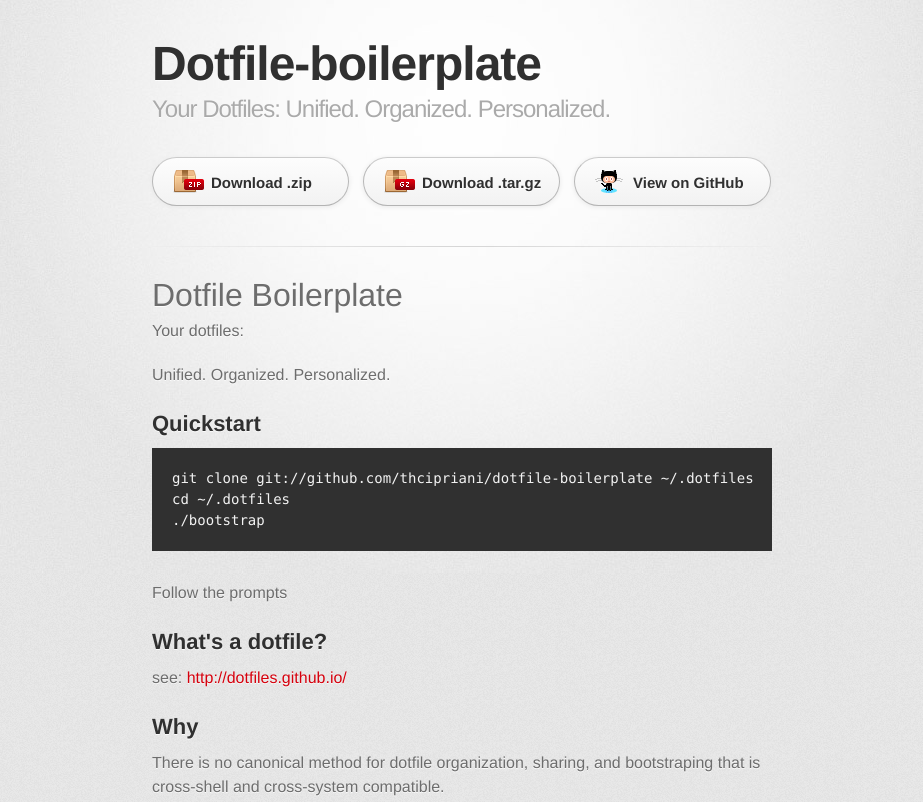
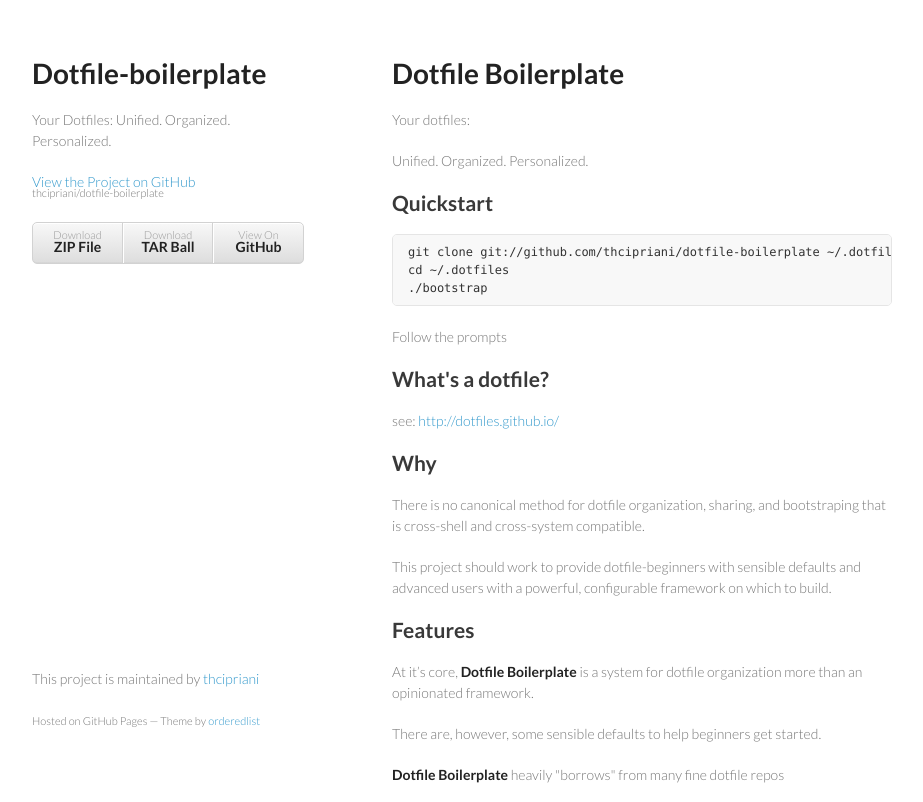
Before and after one commit to thcipriani/dotfile-boilerplate, a plain HTML site: page index.html in a window 1280 px wide. Shown: the top 802 px of the page, without its empty margins (178-1101 px from the left). Drawn offline with Linux system fonts and the light colour scheme; a web font is replaced by a local one.

Commit message:
Create gh-pages branch via GitHub

```diff
--- a/index.html
+++ b/index.html
@@ -1,36 +1,33 @@
-<!DOCTYPE html>
+<!doctype html>
 <html>
   <head>
-    <meta charset='utf-8'>
+    <meta charset="utf-8">
     <meta http-equiv="X-UA-Compatible" content="chrome=1">
-    <link href='https://fonts.googleapis.com/css?family=Chivo:900' rel='stylesheet' type='text/css'>
-    <link rel="stylesheet" type="text/css" href="stylesheets/stylesheet.css" media="screen" />
-    <link rel="stylesheet" type="text/css" href="stylesheets/pygment_trac.css" media="screen" />
-    <link rel="stylesheet" type="text/css" href="stylesheets/print.css" media="print" />
+    <title>Dotfile-boilerplate by thcipriani</title>
+
+    <link rel="stylesheet" href="stylesheets/styles.css">
+    <link rel="stylesheet" href="stylesheets/pygment_trac.css">
+    <meta name="viewport" content="width=device-width, initial-scale=1, user-scalable=no">
     <!--[if lt IE 9]>
     <script src="//html5shiv.googlecode.com/svn/trunk/html5.js"></script>
     <![endif]-->
-    <title>Dotfile-boilerplate by thcipriani</title>
   </head>
-
   <body>
-    <div id="container">
-      <div class="inner">
-
+    <div class="wrapper">
       <header>
         <h1>Dotfile-boilerplate</h1>
-          <h2>Your Dotfiles: Unified. Organized. Personalized.</h2>
+        <p>Your Dotfiles: Unified. Organized. Personalized.</p>
+
+        <p class="view"><a href="https://github.com/thcipriani/dotfile-boilerplate">View the Project on GitHub <small>thcipriani/dotfile-boilerplate</small></a></p>
+
+
+        <ul>
+          <li><a href="https://github.com/thcipriani/dotfile-boilerplate/zipball/master">Download <strong>ZIP File</strong></a></li>
+          <li><a href="https://github.com/thcipriani/dotfile-boilerplate/tarball/master">Download <strong>TAR Ball</strong></a></li>
+          <li><a href="https://github.com/thcipriani/dotfile-boilerplate">View On <strong>GitHub</strong></a></li>
+        </ul>
       </header>
-
-        <section id="downloads" class="clearfix">
-          <a href="https://github.com/thcipriani/dotfile-boilerplate/zipball/master" id="download-zip" class="button"><span>Download .zip</span></a>
-          <a href="https://github.com/thcipriani/dotfile-boilerplate/tarball/master" id="download-tar-gz" class="button"><span>Download .tar.gz</span></a>
-          <a href="https://github.com/thcipriani/dotfile-boilerplate" id="view-on-github" class="button"><span>View on GitHub</span></a>
-        </section>
-
-        <hr>
-
-        <section id="main_content">
+      <section>
         <h1>
 <a name="dotfile-boilerplate" class="anchor" href="#dotfile-boilerplate"><span class="octicon octicon-link"></span></a>Dotfile Boilerplate</h1>
 
@@ -104,12 +101,12 @@ organization more than an opinionated framework.</p>
 
 <p>Fork me and send me a pull request =)</p>
       </section>
-
       <footer>
-          Dotfile-boilerplate is maintained by <a href="https://github.com/thcipriani">thcipriani</a><br>
-          This page was generated by <a href="http://pages.github.com">GitHub Pages</a>. Tactile theme by <a href="https://twitter.com/jasonlong">Jason Long</a>.
+        <p>This project is maintained by <a href="https://github.com/thcipriani">thcipriani</a></p>
+        <p><small>Hosted on GitHub Pages &mdash; Theme by <a href="https://github.com/orderedlist">orderedlist</a></small></p>
       </footer>
-
+    </div>
+    <script src="javascripts/scale.fix.js"></script>
               <script type="text/javascript">
             var gaJsHost = (("https:" == document.location.protocol) ? "https://ssl." : "http://www.");
             document.write(unescape("%3Cscript src='" + gaJsHost + "google-analytics.com/ga.js' type='text/javascript'%3E%3C/script%3E"));
@@ -121,7 +118,5 @@ organization more than an opinionated framework.</p>
             } catch(err) {}
           </script>
 
-      </div>
-    </div>
   </body>
 </html>
```
Lines whose indentation alone changed are shown as unchanged.
